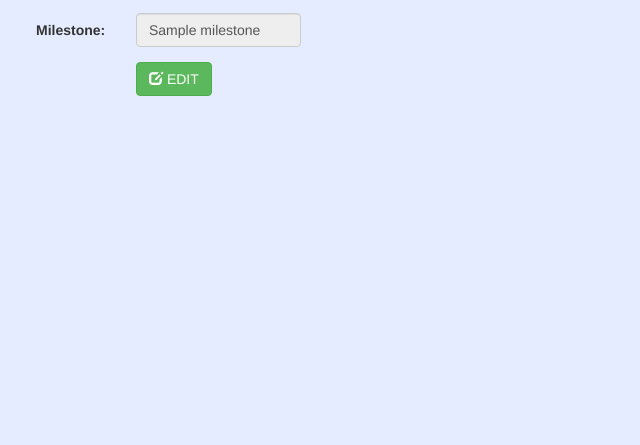
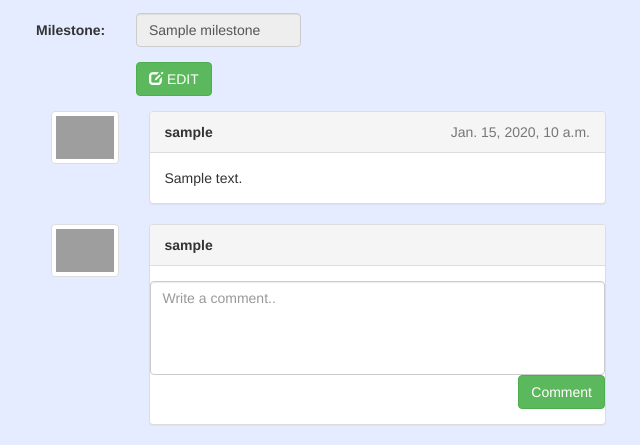
Before and after one commit to igen-ftn/igenhub, a Django app: page /1/1/issues/1/ in a window 1280 px wide. Shown: the part 387-832 px from the top of the page, without its empty margins (34-674 px from the left). Before the commit the page ends 483 px from the top, so only its background shows below. Run offline with Django 3.2, Linux system fonts and the light colour scheme; a user stored in the database is signed in; tables that the repository leaves empty hold one stand-in row (values such as "Sample post"); some libraries are stand-ins or nearby versions; grey boxes are pictures that could not be loaded.

Commit message:
implemented adding comments as well as listing comments for a selected issue #19

```diff
--- a/igenapp/models.py
+++ b/igenapp/models.py
@@ -63,3 +63,10 @@ class WikiPage(models.Model):
     id = models.AutoField(primary_key=True)
     title = models.CharField(max_length=100)
     content = models.CharField(max_length=1000)
+
+class Comment(models.Model):
+    id = models.AutoField(primary_key=True)
+    user = models.ForeignKey(to=User, null=False)
+    issue = models.ForeignKey(to=Issue, null=True)
+    content = models.CharField(max_length=1000)
+    date = models.DateTimeField(null=True)
--- a/igenapp/templates/igenapp/issues/issue_details.html
+++ b/igenapp/templates/igenapp/issues/issue_details.html
@@ -38,4 +38,57 @@
         </div>
     </form>
 </div>
+<!-- comments -->
+{% for comment in comments %}
+<div class="container">
+    <div class="row">
+        <div class="col-sm-1">
+            <div class="thumbnail">
+                <img class="img-responsive user-photo" src="https://ssl.gstatic.com/accounts/ui/avatar_2x.png">
+            </div>
+        </div>
+        <div class="col-sm-5">
+            <div class="panel panel-default">
+                <div class="panel-heading">
+                    <strong>{{comment.user.username}}</strong><span class="text-muted pull-right">{{comment.date}}</span>
+                </div>
+                <div class="panel-body">
+                    {{comment.content}}
+                </div>
+            </div>
+        </div>
+    </div>
+</div>
+{% endfor %}
+<!-- write new comment -->
+{% if user.is_authenticated %}
+    <div class="container">
+        <div class="row">
+            <div class="col-sm-1">
+                <div class="thumbnail">
+                    <img class="img-responsive user-photo" src="https://ssl.gstatic.com/accounts/ui/avatar_2x.png">
+                </div>
+            </div>
+            <div class="col-sm-5">
+                <form action="{% url 'add_comment' owner_name repo_name issue.id %}" method="post">
+                    {% csrf_token %}
+                    <div class="panel panel-default">
+                        <div class="panel-heading">
+                            <strong>{{user.username}}</strong>
+                        </div>
+                        <div class="panel-body">
+                            <div class="row">
+                                <textarea id="content" name="content" rows="4" class="form-control" placeholder="Write a comment.."></textarea>
+                            </div>
+                            <div class="row">
+                                <input type="Submit" class="pull-right btn btn-success" value="Comment"/>
+                            </div>
+                        </div>
+                    </div>
+                </form>
+            </div>
+        </div>
+    </div>
+{% endif %}
+
 {% endblock body %}
--- a/igenapp/urls.py
+++ b/igenapp/urls.py
@@ -21,6 +21,7 @@ urlpatterns = [
     url(r'^(?P<owner_name>[\w-]+)/(?P<repo_name>[\w-]+)/commit/(?P<commit_id>[\w-]+)/$', views.commit, name='commit'),
     url(r'^(?P<owner_name>[\w-]+)/(?P<repo_name>[\w-]+)/selected_branch/$', views.selected_branch, name='selected_branch'),
     url(r'^^(?P<owner_name>[\w-]+)/repositories/$', views.repositories, name='repositories'),
+    url(r'^(?P<owner_name>[\w-]+)/(?P<repo_name>[\w-]+)/issues/(?P<issue_id>\d+)/comments/$', views.add_comment, name='add_comment'),
     url(r'^signup/$', views.signup, name='signup'),
     url(r'^accounts/profile/$', views.editUser, name='editUser'),
     url(r'^login/$', auth_views.login, name='login'),
--- a/igenapp/views.py
+++ b/igenapp/views.py
@@ -104,7 +104,8 @@ def add_issue(request, owner_name, repo_name, issue_id):
 
 def issue_details(request, owner_name, repo_name, issue_id):
     issue = get_object_or_404(Issue, pk=issue_id)
-    return render(request, 'igenapp/issues/issue_details.html', {'issue': issue,
+    comments = Comment.objects.filter(issue = issue).order_by('date')
+    return render(request, 'igenapp/issues/issue_details.html', {'issue': issue, 'comments': comments,
                                                                  'owner_name': owner_name, 'repo_name': repo_name})
 
 
@@ -250,3 +251,14 @@ def editUser(request):
 def logout_view(request):
     logout(request)
     return redirect('login')
+
+def add_comment(request, owner_name, repo_name, issue_id):
+    #user = request.user
+    if request.method == "POST":
+        comment = Comment()
+        comment.content = request.POST['content']
+        comment.user = request.user
+        comment.date = datetime.datetime.now()
+        comment.issue = Issue.objects.get(id=issue_id)
+        comment.save()
+        return redirect('issue_details', owner_name, repo_name, issue_id)
```
Also changed, not shown: igenapp/migrations/0008_auto_20180121_1001.py (added), igenapp/migrations/0009_comment.py (added), igenapp/migrations/0010_auto_20180121_1414.py (added).
